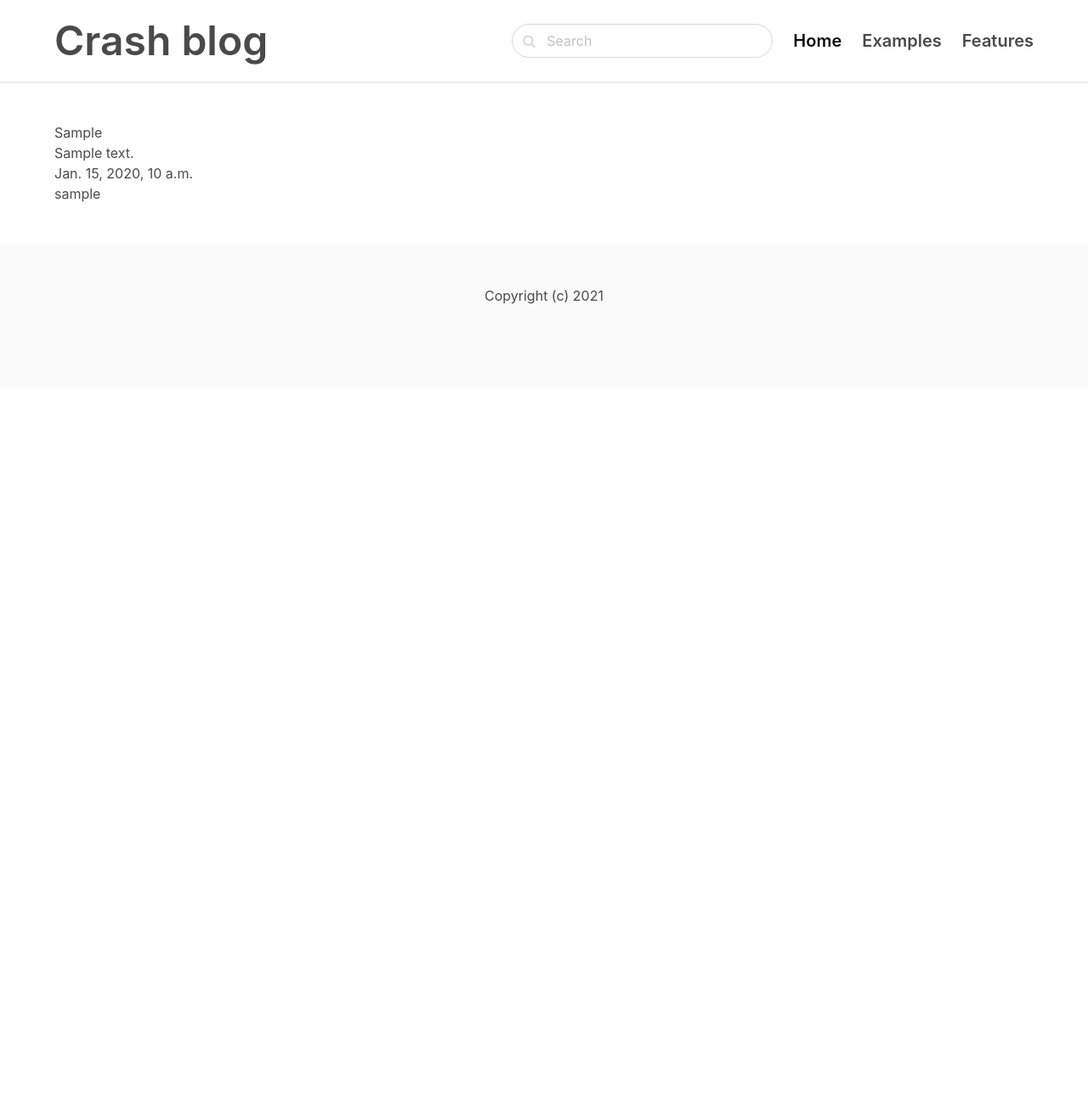
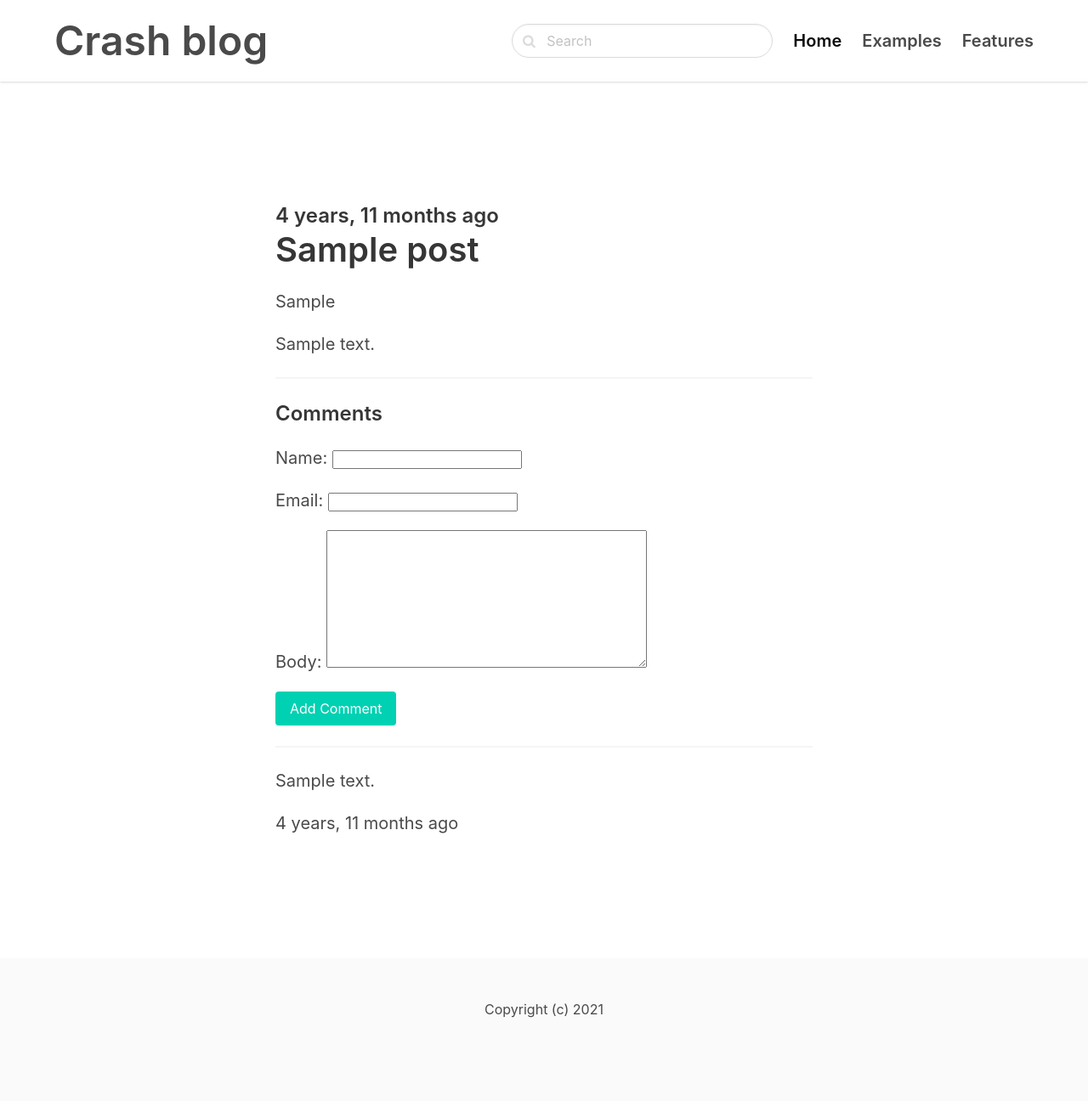
Before and after one commit to dcarretero/crashblog, a Django app: a page that uses crashblog/blog/templates/blog/detail.html in a window 1280 px wide. Shown: the whole page at 85% size. Before the commit the page ends 358 px from the top, so only its background shows below. Run offline with Django 5.2, Linux system fonts and the light colour scheme; tables that the repository leaves empty hold one stand-in row (values such as "Sample post"); some libraries are stand-ins or nearby versions.

Commit message:
Version que permite ver el detalle de un post y añadir comentarios

```diff
--- /dev/null
+++ b/crashblog/blog/forms.py
@@ -0,0 +1,12 @@
+from django import forms
+from .models import Comment
+
+class CommentForm(forms.ModelForm):
+    class Meta:
+        model = Comment
+        fields = ['name', 'email', 'body']
+        widgets = {
+            'name': forms.TextInput(attrs={'class': 'form-control'}),
+            'email': forms.EmailInput(attrs={'class': 'form-control'}),
+            'body': forms.Textarea(attrs={'class': 'form-control'}),
+        }
--- a/crashblog/blog/models.py
+++ b/crashblog/blog/models.py
@@ -24,3 +24,17 @@ class Post(models.Model):
 
     def __str__(self):
         return self.title
+
+class Comment(models.Model):
+    post = models.ForeignKey(Post, on_delete=models.CASCADE, related_name='comments')
+    name = models.CharField(max_length=80)
+    email = models.EmailField()
+    body = models.TextField()
+    created_at = models.DateTimeField(auto_now_add=True)
+    active = models.BooleanField(default=True)
+
+    class Meta:
+        ordering = ['created_at']
+
+    def __str__(self):
+        return f'Comment by {self.name} on {self.post}'
--- a/crashblog/blog/templates/blog/detail.html
+++ b/crashblog/blog/templates/blog/detail.html
@@ -4,8 +4,36 @@
 {% block title %}{{ post.title }} | {% endblock title %}
 
 {% block content %}
-    <h1>{{ post.intro }}</h1>
-    <p>{{ post.body |safe}}</p>
-    <p>{{ post.created_at }}</p>
-    <p>{{ post.author }}</p>
+<section class="hero">
+    <div class="hero-body">
+       <div class="container">
+          <section class="section">
+             <div class="columns">
+                <div class="column is-8 is-offset-2">
+                    <div class ="content is-medium">
+                        <h2 class="subtitle is-4">{{post.created_at|timesince}} ago</h2>
+                        <h1 class="title">{{post.title}}</h1>
+                        <p>{{post.intro}}</p>
+                        <p>{{ post.body |safe}}</p>
+                        <hr>
+                        <h2 class="subtitle is-4">Comments</h2>
+                        <form method="post">
+                            {% csrf_token %}
+                            {{ form.as_p }}
+                            <button class="button is-primary" type="submit">Add Comment</button>
+                        </form>
+                        <hr>
+                        {% for comment in post.comments.all %}
+                            <div class="content is-medium">
+                                <p>{{ comment.body }}</p>
+                                <p>{{ comment.created_at|timesince }} ago</p>
+                            </div>
+                        {% endfor %}
+                    </div>
+                </div>
+             </div>
+          </section>
+       </div>
+    </div>
+ </section>
 {% endblock content %}
--- a/crashblog/blog/views.py
+++ b/crashblog/blog/views.py
@@ -1,6 +1,18 @@
-from django.shortcuts import render, get_object_or_404
+from django.shortcuts import render, get_object_or_404,redirect
 from .models import Post
+from .forms import CommentForm
 
 def post_detail(request, slug):
     post = get_object_or_404(Post, slug=slug)
-    return render(request, 'blog/detail.html', {'post': post})
+
+    if request.method == 'POST':
+        form = CommentForm(request.POST)
+        if form.is_valid():
+            new_comment = form.save(commit=False)
+            new_comment.post = post
+            new_comment.save()
+            return redirect('blog:post_detail', slug=slug)
+    else:
+        form = CommentForm()
+
+    return render(request, 'blog/detail.html', {'post': post, 'form': form})
```
Also changed, not shown: crashblog/blog/migrations/0002_alter_post_body_comment.py (added).
